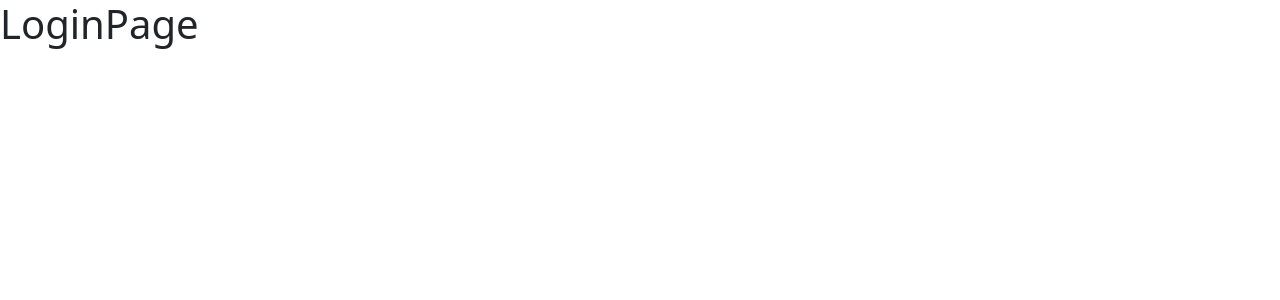
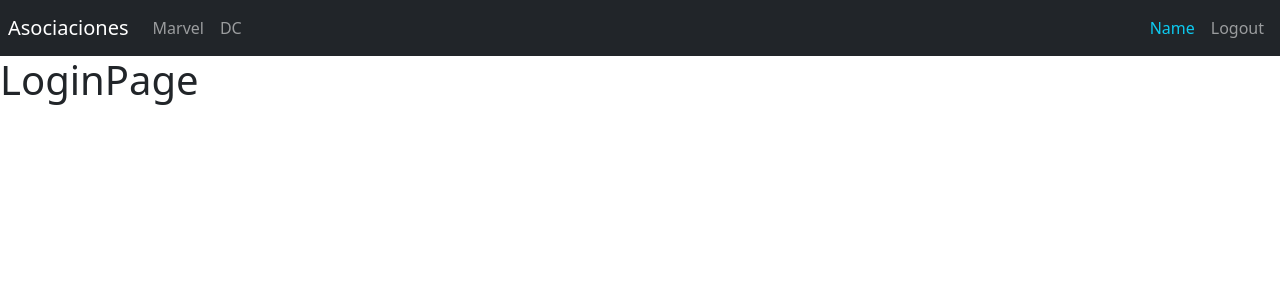
Before and after one commit to itsfercodes/heroes-spa, a React (Vite) app: page /login in a window 1280 px wide. Shown: the top 300 px of the page. Built offline with nearby package versions, Linux system fonts and the light colour scheme.

Commit message:
Add Navbar

```diff
--- a/src/router/AppRouter.jsx
+++ b/src/router/AppRouter.jsx
@@ -3,9 +3,12 @@
 import MarvelPage from '../heroes/pages/MarvelPage';
 import DcPage from '../heroes/pages/DcPage';
 import LoginPage from '../auth/pages/LoginPage';
+import { Navbar } from '../ui/components';
 
 function AppRouter() {
   return (
+    <>
+      <Navbar />
       <Routes>
         <Route path="marvel" element={<MarvelPage />} />
         <Route path="dc" element={<DcPage />} />
@@ -14,6 +17,7 @@
 
         <Route path="/" element={<Navigate to="login" />} />
       </Routes>
+    </>
   );
 }
 export default AppRouter;
--- /dev/null
+++ b/src/ui/components/Navbar.jsx
@@ -0,0 +1,44 @@
+import { Link, NavLink } from 'react-router-dom';
+
+function Navbar() {
+  return (
+    <nav className="navbar navbar-expand-sm navbar-dark bg-dark p-2">
+      <Link className="navbar-brand" to="/">
+        Asociaciones
+      </Link>
+
+      <div className="navbar-collapse">
+        <div className="navbar-nav">
+          <NavLink
+            className={({ isActive }) =>
+              `nav-item nav-link ${isActive ? 'active' : ''}`
+            }
+            to="/marvel"
+          >
+            Marvel
+          </NavLink>
+
+          <NavLink
+            className={({ isActive }) =>
+              `nav-item nav-link ${isActive ? 'active' : ''}`
+            }
+            to="/dc"
+          >
+            DC
+          </NavLink>
+        </div>
+      </div>
+
+      <div className="navbar-collapse collapse w-100 order-3 dual-collapse2 d-flex justify-content-end">
+        <ul className="navbar-nav ml-auto">
+          <span className="nav-item nav-link text-info">Name</span>
+          <button className="nav-item nav-link btn" type="button">
+            Logout
+          </button>
+        </ul>
+      </div>
+    </nav>
+  );
+}
+
+export default Navbar;
--- /dev/null
+++ b/src/ui/components/index.js
@@ -0,0 +1 @@
+export { default as Navbar } from './Navbar';
```
Lines whose indentation alone changed are shown as unchanged.
